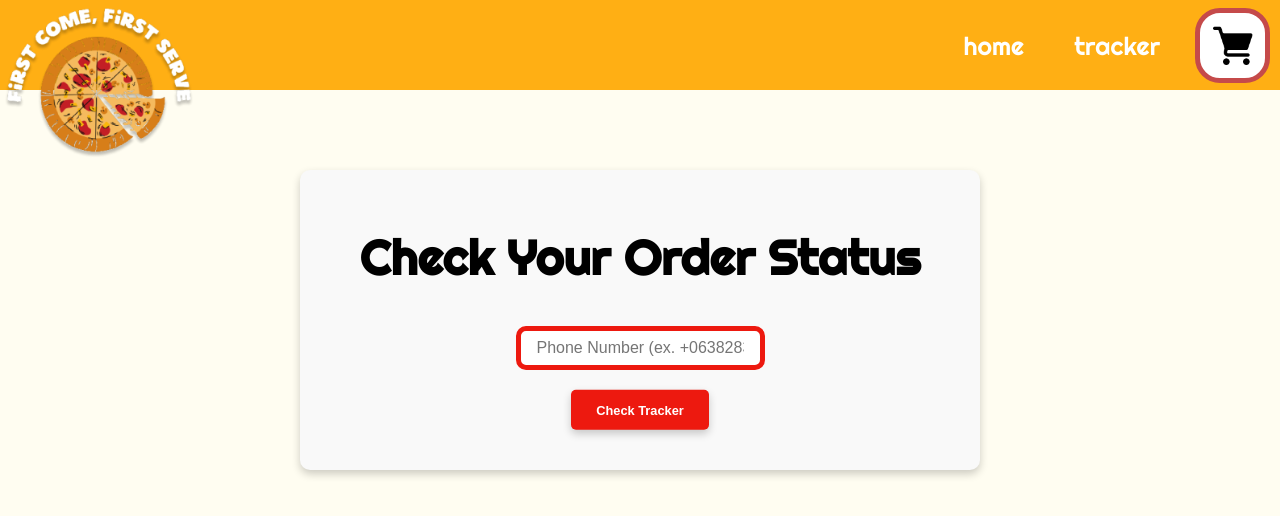
After one commit to nixxxo/PizzaPal-Streamlined-Online-Ordering-Smart-Oven-Integration, a Flask app: page /tracker-login in a window 1280 px wide. The commit adds this page. Shown: the top 516 px of the page. Run offline with Flask 3, Linux system fonts and the light colour scheme.

Commit message:
tracker login working

```diff
--- a/main.py
+++ b/main.py
@@ -17,6 +17,7 @@ load_dotenv()
 
 # retrieve MongoDB link from environment variable
 MONGO_DB_LINK = os.getenv("MONGO_DB_LINK")
+password = str(os.getenv("PASSWORD"))
 
 # create MongoClient instance
 client = MongoClient(MONGO_DB_LINK)
@@ -71,7 +72,7 @@ def update_status(order_id, new_status):
 
 
 @app.route('/dashboard')
-def display_orders():
+def dashboard():
     orders = get_order_data()
     # Format date and time in the orders
     for order in orders:
@@ -141,5 +142,28 @@ def home():
     return render_template('index.html')
 
 
+## Tracker ##
+
+@app.route('/tracker-login', methods=['GET', 'POST'])
+def tracker_login():
+    if request.method == 'POST':
+        phone_number = request.form['phone_number']
+        order = orders.find_one({'Phone': phone_number})
+        if order:
+            return redirect(url_for('tracker', phone_number=phone_number))
+        else:
+            return "Phone number not found. Please try again."
+
+    return render_template('tracker_login.html')
+
+@app.route('/tracker/<phone_number>')
+def tracker(phone_number):
+    order = orders.find_one({'Phone': phone_number})
+    if order:
+        return render_template('tracker.html', order=order)
+    else:
+        return "Order not found."
+
+
 if __name__ == '__main__':
     app.run(debug=True)
--- a/static/styles.css
+++ b/static/styles.css
@@ -17,6 +17,11 @@ nav {
     margin: auto;
     color: white;
 
+}
+
+nav a{
+    text-decoration: none;
+    color: white;
 }
 
 #logo {
--- /dev/null
+++ b/static/tracker.css
@@ -0,0 +1,57 @@
+.title{
+    margin:0.8em 0em;
+    text-align: center;
+    font-size: 3em;
+}
+
+.tracker-form-section {
+    background-color: #F9F9F9;
+    display: flex;
+    flex-direction: column;
+    align-items: center;
+    max-width: 50%;
+    padding: 20px;
+    border-radius: 10px;
+    margin: auto;
+    margin-top: 5em;
+    box-shadow: 0 4px 8px 0 rgba(0, 0, 0, 0.2);
+}
+
+.tracker-form-section form{
+    max-width: 70%;
+    display: flex;
+    flex-direction: column;
+}
+
+.tracker-form-section input{
+    border: 5px solid #ED190F;
+    border-radius: 10px;
+    padding: 0.5em 1em;
+    font-size: 1em;
+    transition: all;
+    transition-duration: 150ms;
+}
+
+.tracker-form-section input:hover{
+    scale: 110%;
+    transition: all;
+    transition-duration: 150ms;
+}
+
+button {
+    position: relative;
+    cursor: pointer;
+    border: none;
+    background-color: #ED190F;
+    color: white;
+    border-radius: 5px;
+    padding: 1em 2em;
+    transition: all;
+    transition-duration: 150ms;
+}
+
+button:hover{
+    scale: 110%;
+    transition: all;
+    transition-duration: 150ms;
+}
--- a/templates/dashboard.html
+++ b/templates/dashboard.html
@@ -9,8 +9,8 @@
 <body>
     <nav>
         <img src="../static/images/logo.png" alt="logo" id="logo">
-        <span class="nav_text">home</span>
-        <span class="nav_text">tracker</span>
+        <span class="nav_text"><a href="/">home</a></span>
+        <span class="nav_text"><a href="/tracker">tracker</a></span>
         <div id="white_block">
             <img src="../static/images/shooping-cart-icon.png" alt="shooping cart icon" id="shopping-cart-icon">
         </div>
--- /dev/null
+++ b/templates/tracker_login.html
@@ -0,0 +1,27 @@
+<!DOCTYPE html>
+<html lang="en">
+<head>
+    <meta charset="UTF-8">
+    <title>Tracker Login</title>
+    <link rel="stylesheet" href="../static/styles.css">
+    <link rel="stylesheet" href="../static/dashboard.css">
+    <link rel="stylesheet" href="../static/tracker.css">
+</head>
+<body>
+    <nav>
+        <img src="../static/images/logo.png" alt="logo" id="logo">
+        <span class="nav_text"><a href="/">home</a></span>
+        <span class="nav_text"><a href="/tracker-login">tracker</a></span>
+        <div id="white_block">
+            <img src="../static/images/shooping-cart-icon.png" alt="shooping cart icon" id="shopping-cart-icon">
+        </div>
+    </nav>
+    <div class="tracker-form-section">
+        <h1 class="title">Check Your Order Status</h1>
+        <form action="/tracker-login" method="post">
+            <input type="text" id="phone_number" name="phone_number" required placeholder="Phone Number (ex. +06382832930)"><br><br>
+            <button type="submit" >Check Tracker</button>
+        </form>
+    </div>
+</body>
+</html>
```
Also changed, not shown: templates/tracker.html (added, +30 -0 lines).
